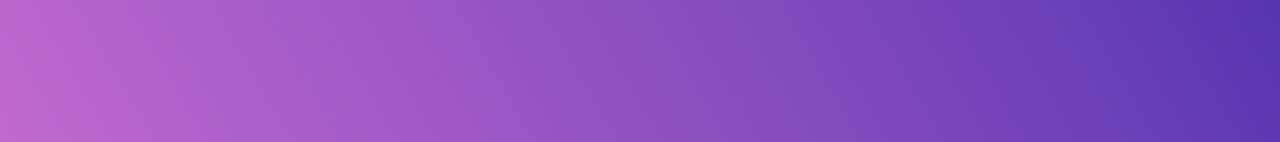
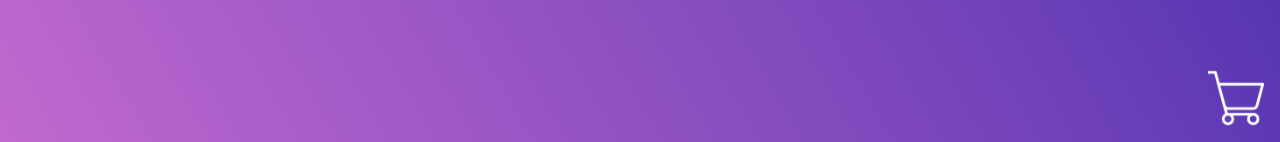
Before and after one commit to Joaco189/store, a React (Vite) app: page / in a window 1280 px wide. Shown: the part 655-797 px from the top of the page. Built offline with nearby package versions, Linux system fonts and the light colour scheme.

Commit message:
adding cart widget to root

```diff
--- a/src/components/Root/Root.jsx
+++ b/src/components/Root/Root.jsx
@@ -1,5 +1,6 @@
 import React from 'react'
 import { Outlet } from 'react-router-dom'
+import CartWidget from '../CartWidget/CartWidget'
 import NavBar from '../NavBar/NavBar'
 
 
@@ -8,6 +9,7 @@ const Root = () => {
         <>
             <NavBar />
             <Outlet />
+            <CartWidget/>
         </>
     )
 }
```
